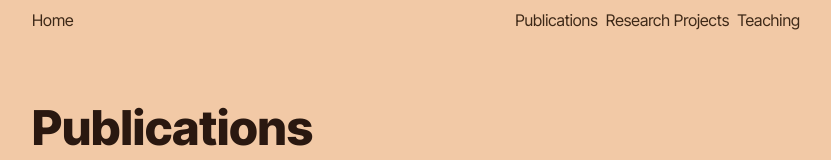
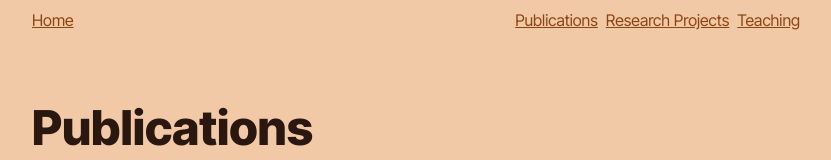
Before and after one commit to transientpeach/grace-brown, a Next.js app: page /publications in a window 1280 px wide. Shown: the top 160 px of the page, without its empty margins (224-1055 px from the left). Built offline with nearby package versions, Linux system fonts and the light colour scheme.

Commit message:
add style to custom link

```diff
--- a/src/components/CustomLink.tsx
+++ b/src/components/CustomLink.tsx
@@ -4,13 +4,20 @@ import { AnchorHTMLAttributes } from "react";
 interface CustomLinkProps extends AnchorHTMLAttributes<HTMLAnchorElement> {
   href: string;
 }
-
-export const CustomLink = ({ href, children, ...props }: CustomLinkProps) => {
+// text-orange-300 focus:ring-orange-300
+const linkStyles =
+  "text-[#8b4513] dark:text-peach underline ring-offset-2 ring-offset-background hover:no-underline hover:cursor-pointer focus:outline-none focus:ring-2 focus:ring-[#8b4513]  dark:focus:ring-peach";
+export const CustomLink = ({
+  href,
+  className,
+  children,
+  ...props
+}: CustomLinkProps) => {
   const isInternal = href.startsWith("/") || href.startsWith("#");
 
   if (isInternal) {
     return (
-      <Link href={href} {...props}>
+      <Link href={href} className={`${linkStyles} ${className} `} {...props}>
         {children}
       </Link>
     );
@@ -18,6 +25,7 @@ export const CustomLink = ({ href, children, ...props }: CustomLinkProps) => {
 
   return (
     <a
+      className={`${linkStyles} ${className} `}
       href={href}
       target="_blank"
       rel="external noopener noreferrer"
```
